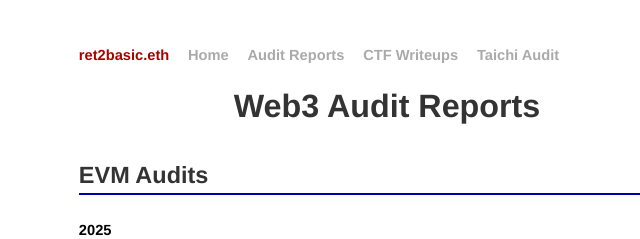
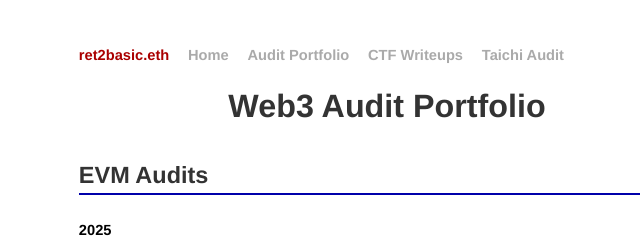
Before and after one commit to ret2basic/ret2basic.github.io, a Jekyll site: the page built from audits.html, in a window 1280 px wide and 900 px high. Shown: the top 239 px of the window, without its empty margins (253-893 px from the left). Built offline with Jekyll 4.4.1, drawn with Linux system fonts in a browser that asks for light colours.

Commit message:
Update branding from 'Audit Reports' to 'Audit Portfolio'
- Change page title from 'Web3 Audit Reports' to 'Web3 Audit Portfolio'
- Update navigation link from 'Audit Reports' to 'Audit Portfolio'
- Consistent 'portfolio' branding across website

🤖 Generated with [Claude Code](https://claude.ai/code)

Co-Authored-By: Claude <noreply@anthropic.com>

```diff
--- a/_layouts/default.html
+++ b/_layouts/default.html
@@ -29,7 +29,7 @@ var WRInitTime=(new Date()).getTime();
   <div class="title">
     <a href="/">ret2basic.eth</a>
     <a class="extra" href="/">Home</a>
-    <a class="extra" href="/audits.html">Audit Reports</a>
+    <a class="extra" href="/audits.html">Audit Portfolio</a>
     <a class="extra" href="https://ret2basic.gitbook.io/ctfwriteup">CTF Writeups</a>
     <a class="extra" href="https://taichiaudit.com">Taichi Audit</a>
   </div>
--- a/audits.html
+++ b/audits.html
@@ -1,10 +1,10 @@
 ---
 layout: default
-title: Web3 Audit Reports - ret2basic.eth
+title: Web3 Audit Portfolio - ret2basic.eth
 ---
 
 <div id="audits">
-  <h1>Web3 Audit Reports</h1>
+  <h1>Web3 Audit Portfolio</h1>
 
 
   <section class="audit-list">
```
